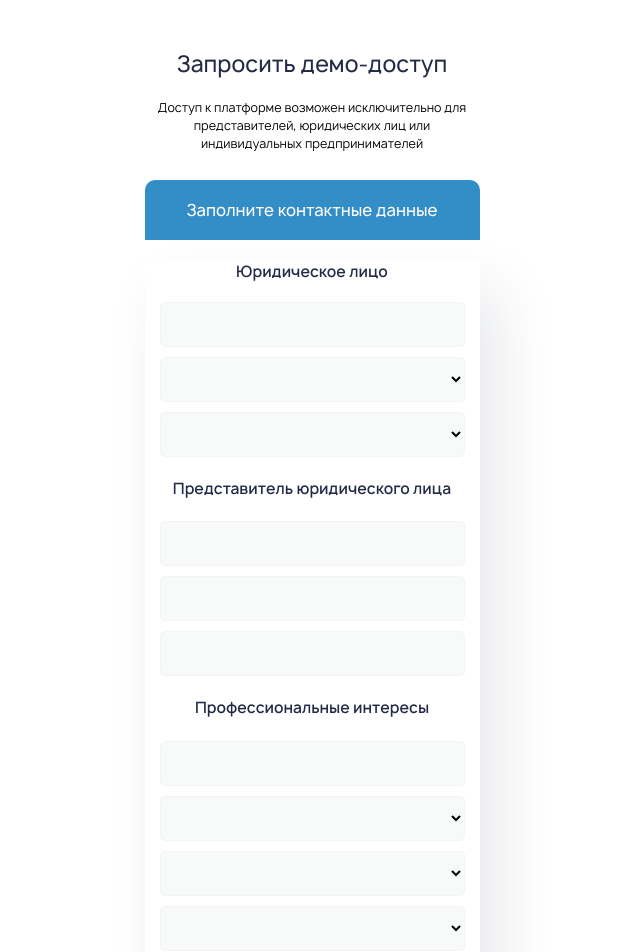
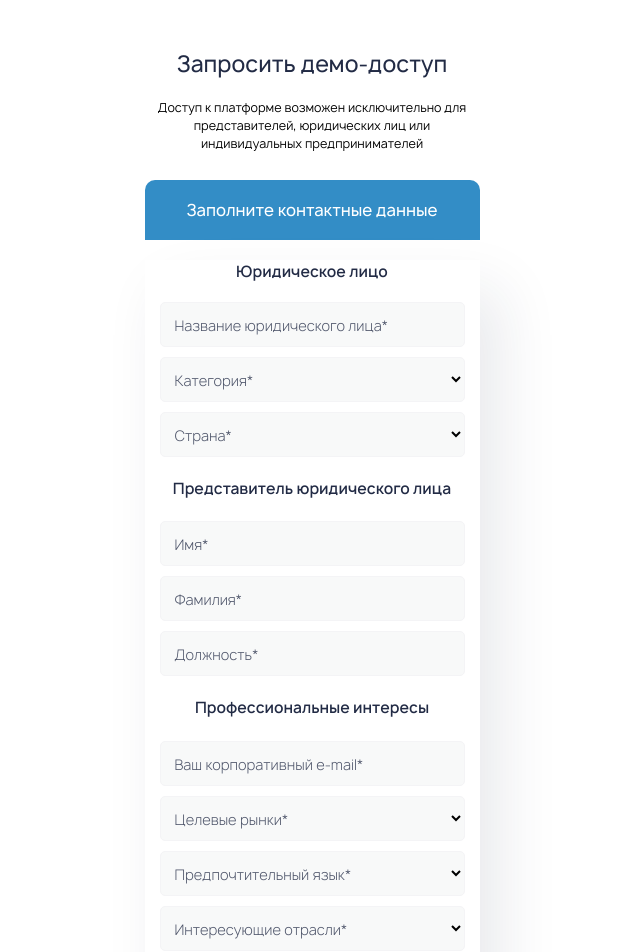
Before and after one commit to quantumVector/Demo-Access-Form, a React (Create React App) app: page / in a window 1280 px wide. Shown: the top 952 px of the page, without its empty margins (328-968 px from the left). Built offline with nearby package versions, Linux system fonts and the light colour scheme.

Commit message:
Added labels

```diff
--- a/src/Components/DemoForm/DemoForm.jsx
+++ b/src/Components/DemoForm/DemoForm.jsx
@@ -13,12 +13,15 @@ const DemoForm = (props) => {
         <div className={classes.block}>
           <div className={classes.largeWrap}>
             <input className={classes.item} type="text" />
+            <label className={classes.label}>Название юридического лица*</label>
           </div>
           <div className={classes.shortWrap}>
             <select className={classes.item} name="category"></select>
+            <label className={classes.label}>Категория*</label>
           </div>
           <div className={classes.shortWrap}>
             <select className={classes.item} name="country"></select>
+            <label className={classes.label}>Страна*</label>
           </div>
         </div>
 
@@ -26,12 +29,15 @@ const DemoForm = (props) => {
         <div className={classes.block}>
           <div className={classes.shortWrap}>
             <input className={classes.item} type="text" />
+            <label className={classes.label}>Имя*</label>
           </div>
           <div className={classes.shortWrap}>
             <input className={classes.item} type="text" />
+            <label className={classes.label}>Фамилия*</label>
           </div>
           <div className={classes.shortWrap}>
             <input className={classes.item} type="text" />
+            <label className={classes.label}>Должность*</label>
           </div>
           {/* <div className={classes.shortWrap}>
             <input className={classes.item} type="text" />
@@ -43,18 +49,23 @@ const DemoForm = (props) => {
           {/* потом удалить */}
           <div className={classes.shortWrap}>
             <input className={classes.item} type="text" />
+            <label className={classes.label}>Ваш корпоративный e-mail*</label>
           </div>
           <div className={classes.shortWrap}>
             <select className={classes.item} name="markets"></select>
+            <label className={classes.label}>Целевые рынки*</label>
           </div>
           <div className={classes.shortWrap}>
             <select className={classes.item} name="lang"></select>
+            <label className={classes.label}>Предпочтительный язык*</label>
           </div>
           <div className={classes.largeWrap}>
             <select className={classes.item} name="interests"></select>
+            <label className={classes.label}>Интересующие отрасли*</label>
           </div>
           <div className={classes.largeWrap}>
             <textarea className={classes.item + ' ' + classes.areaItem} name="message"></textarea>
+            <label className={classes.label}>Сообщение</label>
           </div>
         </div>
 
--- a/src/Components/DemoForm/DemoForm.module.css
+++ b/src/Components/DemoForm/DemoForm.module.css
@@ -90,6 +90,7 @@
 }
 
 .largeWrap {
+  position: relative;
   width: 100%;
 }
 
@@ -100,6 +101,7 @@
 } */
 
 .shortWrap {
+  position: relative;
   width: 100%;
 }
 
@@ -111,6 +113,23 @@
   border: 1px solid #F4F4F6;
   box-sizing: border-box;
   border-radius: 5px;
+}
+
+.item:focus {
+  border: 2px solid #66aad4;
+  outline: none;
+}
+
+.label {
+  position: absolute;
+  top: 13px;
+  left: 15px;
+  font-family: Manrope;
+  font-style: normal;
+  font-weight: 300;
+  font-size: 14px;
+  line-height: 150%;
+  color: #4E556A;
 }
 
 .areaItem {
```
